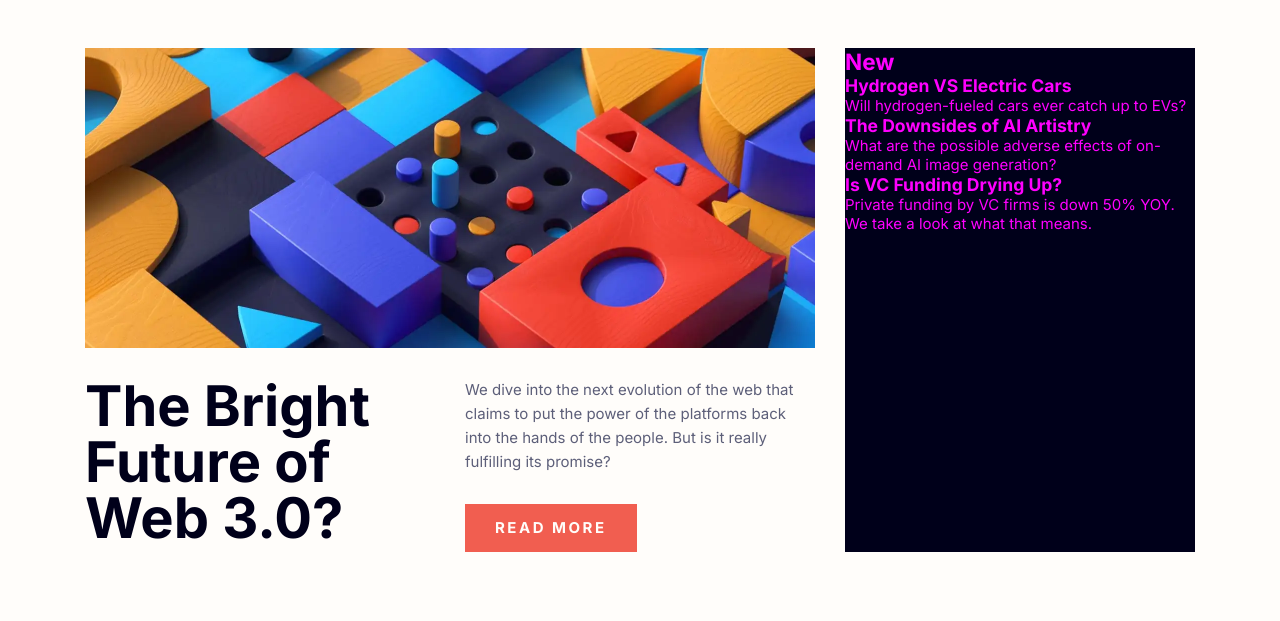
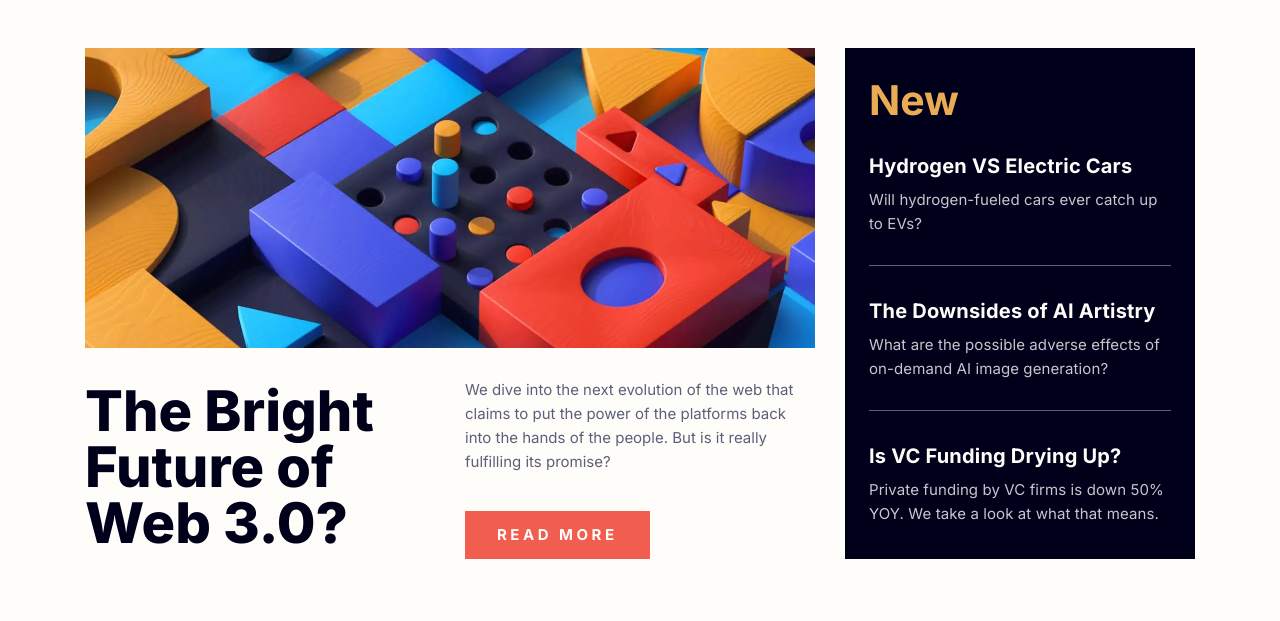
Before and after one commit to khoncharov/FM-News-homepage, a website built with Vite: page index.html in a window 1280 px wide. Shown: the part 136-757 px from the top of the page. Built offline with nearby package versions, Linux system fonts and the light colour scheme.

Commit message:
feat: add aside bar layout

```diff
--- a/index.html
+++ b/index.html
@@ -57,22 +57,36 @@
           </article>
 
           <aside class="aside-bar">
-            <h2>New</h2>
+            <h2 class="aside-bar__caption">New</h2>
 
-            <h3>Hydrogen VS Electric Cars</h3>
-            <p>Will hydrogen-fueled cars ever catch up to EVs?</p>
+            <div class="aside-bar__card">
+              <a class="aside-bar__card-inner" href="#">
+                <h3 class="aside-bar__title">Hydrogen VS Electric Cars</h3>
+                <p class="aside-bar__text">
+                  Will hydrogen-fueled cars ever catch up to EVs?
+                </p>
+              </a>
+            </div>
 
-            <h3>The Downsides of AI Artistry</h3>
-            <p>
+            <div class="aside-bar__card">
+              <a class="aside-bar__card-inner" href="#">
+                <h3 class="aside-bar__title">The Downsides of AI Artistry</h3>
+                <p class="aside-bar__text">
                   What are the possible adverse effects of on-demand AI image
                   generation?
                 </p>
+              </a>
+            </div>
 
-            <h3>Is VC Funding Drying Up?</h3>
-            <p>
+            <div class="aside-bar__card">
+              <a class="aside-bar__card-inner" href="#">
+                <h3 class="aside-bar__title">Is VC Funding Drying Up?</h3>
+                <p class="aside-bar__text">
                   Private funding by VC firms is down 50% YOY. We take a look at
                   what that means.
                 </p>
+              </a>
+            </div>
           </aside>
         </section>
 
--- a/src/styles/_main.scss
+++ b/src/styles/_main.scss
@@ -30,12 +30,14 @@
   &__top-title {
     grid-row: 2 / 4;
     grid-column: 1;
-    @include font(5.6rem, $very-dark-blue, 100%, $font-weight-medium);
+    padding-top: 0.5rem;
+    @include font(5.6rem, $very-dark-blue, 100%, $font-weight-bold);
   }
 
   &__text {
     grid-row: 2;
     grid-column: 2;
+    height: 10.3rem;
   }
 
   &__link-btn {
@@ -47,8 +49,8 @@
     max-width: max-content;
     text-transform: uppercase;
     background-color: $soft-red;
-    padding-inline: 3rem;
-    letter-spacing: 0.25rem;
+    padding-inline: 3.2rem;
+    letter-spacing: 0.35rem;
     transition: $transition-x1;
     @include font(1.5rem, $off-white, 150%, $font-weight-medium);
   }
@@ -70,7 +72,7 @@
 
   &-title {
     display: block;
-    margin-top: 1rem;
+    margin-top: 1.2rem;
     height: 2.7rem;
     transition: $transition-x1;
     @include font(1.8rem, $very-dark-blue, 150%, $font-weight-bold);
@@ -81,11 +83,41 @@
   }
 
   &-text {
-    margin-top: 0.6rem;
+    margin-top: 0.8rem;
   }
 }
 
 .aside-bar {
+  padding-inline: 2.4rem;
   background-color: $very-dark-blue;
-  color: magenta;
+
+  &__card {
+    padding-block: 2.9rem;
+    border-bottom: 1px solid $dark-grayish-blue;
+  }
+
+  &__card:last-child {
+    border-bottom: none;
+  }
+
+  &__caption {
+    margin-top: 3.2rem;
+    @include font(4.1rem, $soft-orange, 100%, $font-weight-medium);
+  }
+
+  &__title {
+    margin-bottom: 0.6rem;
+    transition: $transition-x1;
+    letter-spacing: 0.02rem;
+    @include font(2rem, $off-white, 160%, $font-weight-medium);
+  }
+
+  &__card-inner:hover &__title {
+    color: $soft-orange;
+  }
+
+  &__text {
+    letter-spacing: 0.01rem;
+    @include font(1.5rem, $grayish-blue, 160%, $font-weight-regular);
+  }
 }
```
Lines whose indentation alone changed are shown as unchanged.
